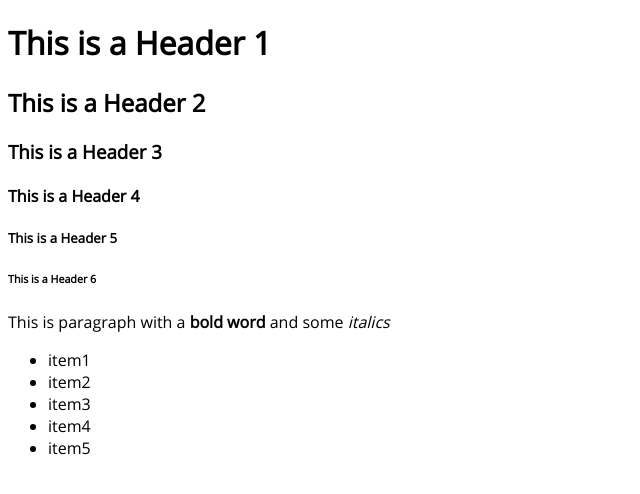
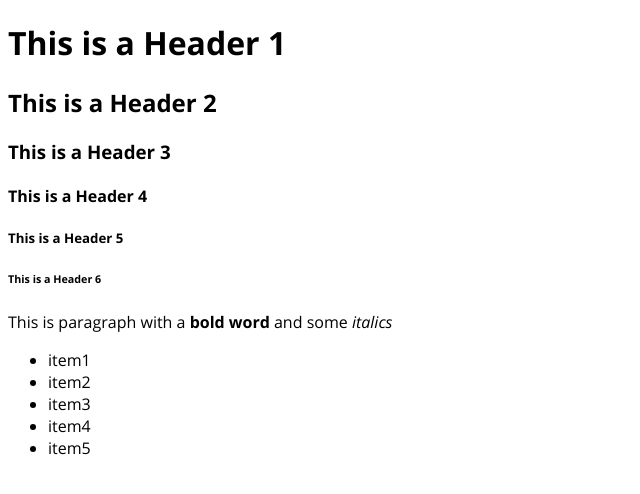
Before and after one commit to lisacatalano/fonts, a plain HTML site: page index.html in a window 1280 px wide. Shown: the whole page, without its empty margins (0-640 px from the left). Drawn offline with Linux system fonts and the light colour scheme.

Commit message:
Corrected fonts
All fonts now are just 'OpenSans'.
changed definitions to specify "bold" or "italic" instead.

```diff
--- a/css/fonts.css
+++ b/css/fonts.css
@@ -1,6 +1,6 @@
 /* Generated by Font Squirrel (http://www.fontsquirrel.com) on March 23, 2013 11:58:36 AM America/New_York */
 @font-face {
-    font-family: 'OpenSansRegular';
+    font-family: 'OpenSans';
     src: url('fonts/OpenSans-Regular-webfont.eot');
     src: url('fonts/OpenSans-Regular-webfont.eot?#iefix') format('embedded-opentype'),
          url('fonts/OpenSans-Regular-webfont.woff') format('woff'),
@@ -12,61 +12,60 @@
 }
 
 @font-face {
-    font-family: 'OpenSansItalic';
+    font-family: 'OpenSans';
     src: url('fonts/OpenSans-Italic-webfont.eot');
     src: url('fonts/OpenSans-Italic-webfont.eot?#iefix') format('embedded-opentype'),
          url('fonts/OpenSans-Italic-webfont.woff') format('woff'),
          url('fonts/OpenSans-Italic-webfont.ttf') format('truetype'),
          url('fonts/OpenSans-Italic-webfont.svg#OpenSansItalic') format('svg');
     font-weight: normal;
+    font-style: italic;
+
+}
+
+@font-face {
+    font-family: 'OpenSans';
+    src: url('fonts/OpenSans-Semibold-webfont.eot');
+    src: url('fonts/OpenSans-Semibold-webfont.eot?#iefix') format('embedded-opentype'),
+         url('fonts/OpenSans-Semibold-webfont.woff') format('woff'),
+         url('fonts/OpenSans-Semibold-webfont.ttf') format('truetype'),
+         url('fonts/OpenSans-Semibold-webfont.svg#OpenSansSemibold') format('svg');
+    font-weight: 600;
     font-style: normal;
 
 }
 
 @font-face {
-    font-family: 'OpenSansSemibold';
-    src: url('fonts/OpenSans-Semibold-webfont.eot');
-    src: url('fonts/OpenSans-Semibold-webfont.eot?#iefix') format('embedded-opentype'),
-         url('fonts/OpenSans-Semibold-webfont.woff') format('woff'),
-         url('fonts/OpenSans-Semibold-webfont.ttf') format('truetype'),
-         url('fonts/OpenSans-Semibold-webfont.svg#OpenSansSemibold') format('svg');
-    font-weight: normal;
+    font-family: 'OpenSans';
+    src: url('fonts/OpenSans-SemiboldItalic-webfont.eot');
+    src: url('fonts/OpenSans-SemiboldItalic-webfont.eot?#iefix') format('embedded-opentype'),
+         url('fonts/OpenSans-SemiboldItalic-webfont.woff') format('woff'),
+         url('fonts/OpenSans-SemiboldItalic-webfont.ttf') format('truetype'),
+         url('fonts/OpenSans-SemiboldItalic-webfont.svg#OpenSansSemiboldItalic') format('svg');
+    font-weight: 600;
+    font-style: italic;
+
+}
+
+@font-face {
+    font-family: 'OpenSans';
+    src: url('fonts/OpenSans-Bold-webfont.eot');
+    src: url('fonts/OpenSans-Bold-webfont.eot?#iefix') format('embedded-opentype'),
+         url('fonts/OpenSans-Bold-webfont.woff') format('woff'),
+         url('fonts/OpenSans-Bold-webfont.ttf') format('truetype'),
+         url('fonts/OpenSans-Bold-webfont.svg#OpenSansBold') format('svg');
+    font-weight: bold;
     font-style: normal;
 
 }
 
 @font-face {
-    font-family: 'OpenSansSemiboldItalic';
-    src: url('fonts/OpenSans-SemiboldItalic-webfont.eot');
-    src: url('fonts/OpenSans-SemiboldItalic-webfont.eot?#iefix') format('embedded-opentype'),
-         url('fonts/OpenSans-SemiboldItalic-webfont.woff') format('woff'),
-         url('fonts/OpenSans-SemiboldItalic-webfont.ttf') format('truetype'),
-         url('fonts/OpenSans-SemiboldItalic-webfont.svg#OpenSansSemiboldItalic') format('svg');
-    font-weight: normal;
-    font-style: normal;
-
-}
-
-@font-face {
-    font-family: 'OpenSansBold';
-    src: url('fonts/OpenSans-Bold-webfont.eot');
-    src: url('fonts/OpenSans-Bold-webfont.eot?#iefix') format('embedded-opentype'),
-         url('fonts/OpenSans-Bold-webfont.woff') format('woff'),
-         url('fonts/OpenSans-Bold-webfont.ttf') format('truetype'),
-         url('fonts/OpenSans-Bold-webfont.svg#OpenSansBold') format('svg');
-    font-weight: normal;
-    font-style: normal;
-
-}
-
-@font-face {
-    font-family: 'OpenSansBoldItalic';
+    font-family: 'OpenSans';
     src: url('fonts/OpenSans-BoldItalic-webfont.eot');
     src: url('fonts/OpenSans-BoldItalic-webfont.eot?#iefix') format('embedded-opentype'),
          url('fonts/OpenSans-BoldItalic-webfont.woff') format('woff'),
          url('fonts/OpenSans-BoldItalic-webfont.ttf') format('truetype'),
          url('fonts/OpenSans-BoldItalic-webfont.svg#OpenSansBoldItalic') format('svg');
-    font-weight: normal;
-    font-style: normal;
-
+    font-weight: bold;
+    font-style: italic;
 }
--- a/css/styles.css
+++ b/css/styles.css
@@ -1,3 +1,3 @@
 body {
-  font-family: 'OpenSansRegular';
+  font-family: 'OpenSans';
 }
```
